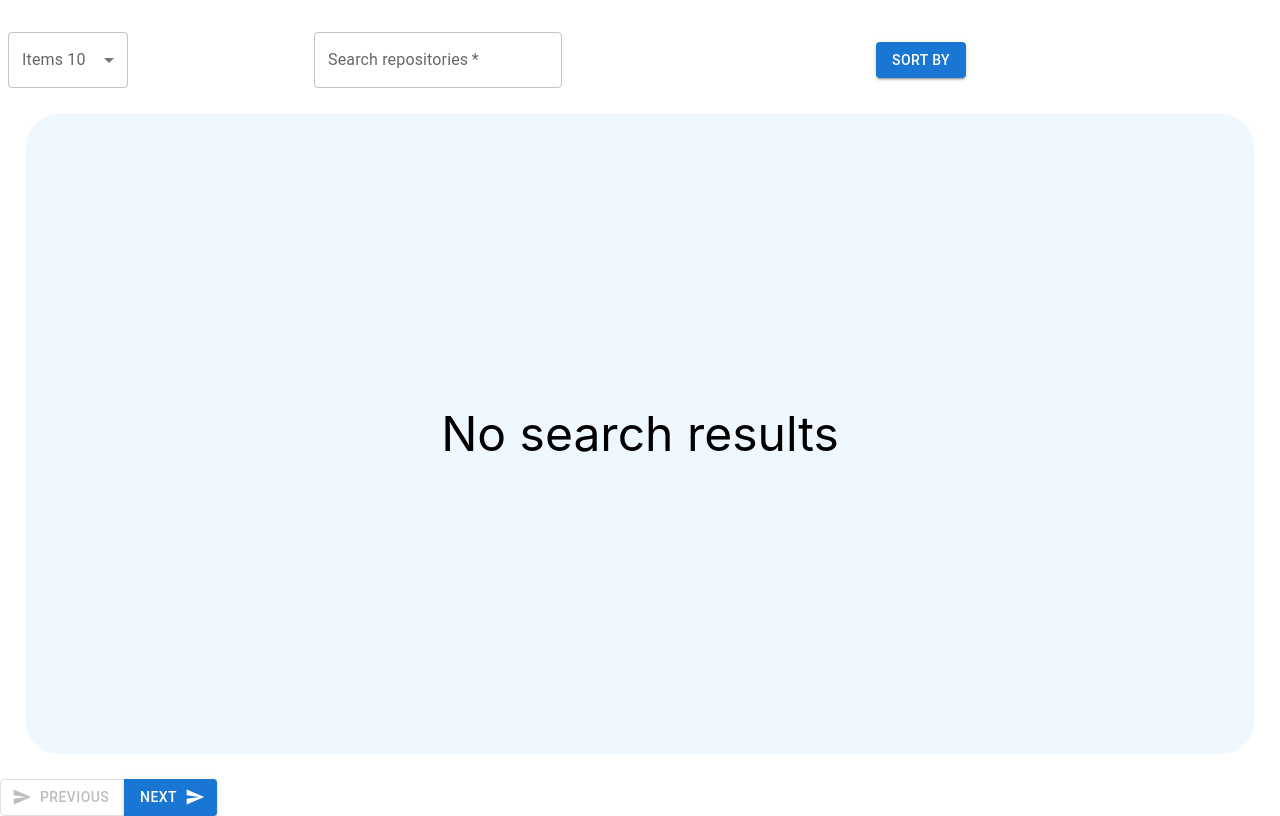
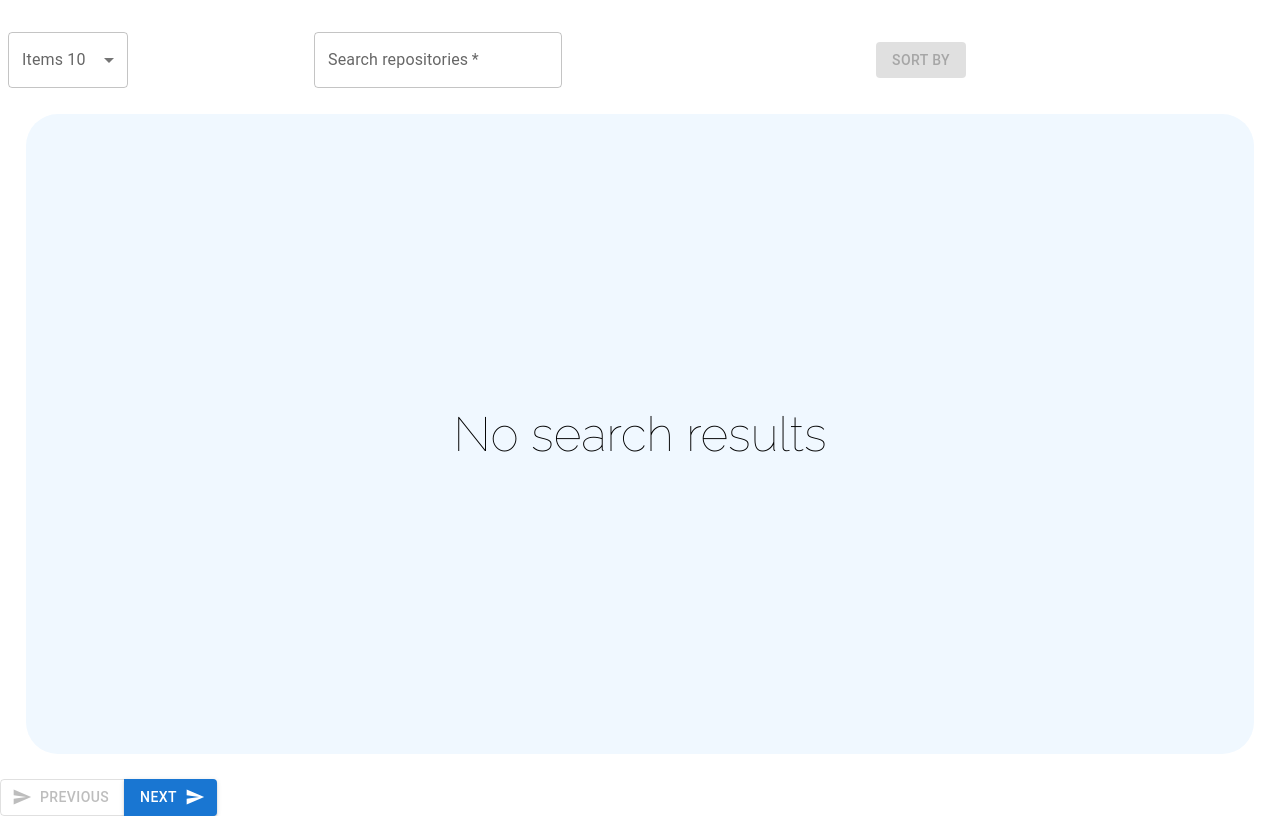
Before and after one commit to bhimray/git-hub-search, a React (Create React App) app: page / in a window 1280 px wide. Built offline with nearby package versions, Linux system fonts and the light colour scheme.

Commit message:
state-managemenmt

```diff
--- a/src/App.css
+++ b/src/App.css
@@ -1,5 +1,8 @@
+@import url("https://fonts.googleapis.com/css2?family=Raleway:wght@100&display=swap");
+
 .App {
   text-align: center;
+  font-family: "Raleway";
 }
 
 .App-logo {
--- a/src/Components/Filter.tsx
+++ b/src/Components/Filter.tsx
@@ -16,12 +16,14 @@ type Props = {
   setOrder: (param: string) => void;
   order: string;
   variable: string;
+  searchDescription: string;
 };
 export default function Filter({
   setVariable,
   setOrder,
   order,
   variable,
+  searchDescription,
 }: Props) {
   const [open, setOpen] = useState(false);
 
@@ -45,10 +47,14 @@ export default function Filter({
       setOpen(false);
     }
   };
-
+  console.log(searchDescription.length, "searchDescription");
   return (
     <div>
-      <Button onClick={handleClickOpen} variant="contained">
+      <Button
+        onClick={handleClickOpen}
+        variant="contained"
+        disabled={searchDescription.length === 0 ? true : false}
+      >
         Sort By
       </Button>
       <Dialog disableEscapeKeyDown open={open} onClose={handleClose}>
--- a/src/Components/Index.tsx
+++ b/src/Components/Index.tsx
@@ -45,7 +45,11 @@ const Index = (props: Props) => {
     console.log("useEffect is triggerred to fetch data");
     if (fetchedData) {
       console.log(fetchedData, "this is fetched data from refetched");
-      setData(fetchedData);
+      if (searchDescription.length === 0) {
+        setData(null);
+      } else {
+        setData(fetchedData);
+      }
     }
   }, [fetchedData]);
 
@@ -107,7 +111,11 @@ const Index = (props: Props) => {
         setOrder={setOrder}
         refetch={refetch}
       />
-      {loading ? <ListSkeleton /> : <RepoList data={data} />}
+      {loading ? (
+        <ListSkeleton />
+      ) : (
+        <RepoList data={data} searchDescription={searchDescription} />
+      )}
       <ButtonGroup>
         <Button
           variant="outlined"
--- a/src/Components/RepoList.tsx
+++ b/src/Components/RepoList.tsx
@@ -6,6 +6,7 @@ import { Link } from "react-router-dom";
 
 type Props = {
   data: any;
+  searchDescription: string;
 };
 const styleNoResult = {
   width: "-webkit - fill - available",
@@ -32,7 +33,10 @@ const styleResult = {
   overflow: "scroll",
 };
 
-const RepoList = ({ data }: Props) => {
+const RepoList = ({ data, searchDescription }: Props) => {
+  if (searchDescription.length === 0) {
+    data = null;
+  }
   return (
     <>
       {data ? (
--- a/src/Components/Search.tsx
+++ b/src/Components/Search.tsx
@@ -36,16 +36,18 @@ const Search = ({
     }
   }, [variable, order, refetch]);
 
-  let timeout: any;
   const handleSearchChange = (
     e: React.ChangeEvent<HTMLTextAreaElement | HTMLInputElement>
   ) => {
+    e.preventDefault();
     setSearchDescription(e.target.value);
-    clearTimeout(timeout);
-    timeout = setTimeout(() => {
-      console.log("refetching the data");
+  };
+  const handleEnter = (e: React.KeyboardEvent<HTMLDivElement>) => {
+    // e.preventDefault();
+    console.log(searchDescription.length, e.key);
+    if (searchDescription.length >= 1 && e.key === "Enter") {
       refetch();
-    }, 2000);
+    }
   };
   const styleSearch = {
     marginTop: "2rem",
@@ -62,9 +64,11 @@ const Search = ({
         label="Search repositories"
         variant="outlined"
         required
+        onKeyDown={(e) => handleEnter(e)}
         onChange={(e) => handleSearchChange(e)}
       />
       <Filter
+        searchDescription={searchDescription}
         setVariable={setVariable}
         setOrder={setOrder}
         order={order}
--- a/src/index.css
+++ b/src/index.css
@@ -1,13 +1,15 @@
+@import url("https://fonts.googleapis.com/css2?family=Raleway:wght@100&display=swap");
+
 body {
   margin: 0;
-  font-family: -apple-system, BlinkMacSystemFont, 'Segoe UI', 'Roboto', 'Oxygen',
-    'Ubuntu', 'Cantarell', 'Fira Sans', 'Droid Sans', 'Helvetica Neue',
-    sans-serif;
+  font-family: "Raleway", -apple-system, BlinkMacSystemFont, "Segoe UI",
+    "Roboto", "Oxygen", "Ubuntu", "Cantarell", "Fira Sans", "Droid Sans",
+    "Helvetica Neue", sans-serif;
   -webkit-font-smoothing: antialiased;
   -moz-osx-font-smoothing: grayscale;
 }
 
 code {
-  font-family: source-code-pro, Menlo, Monaco, Consolas, 'Courier New',
+  font-family: source-code-pro, Menlo, Monaco, Consolas, "Courier New",
     monospace;
 }
```
